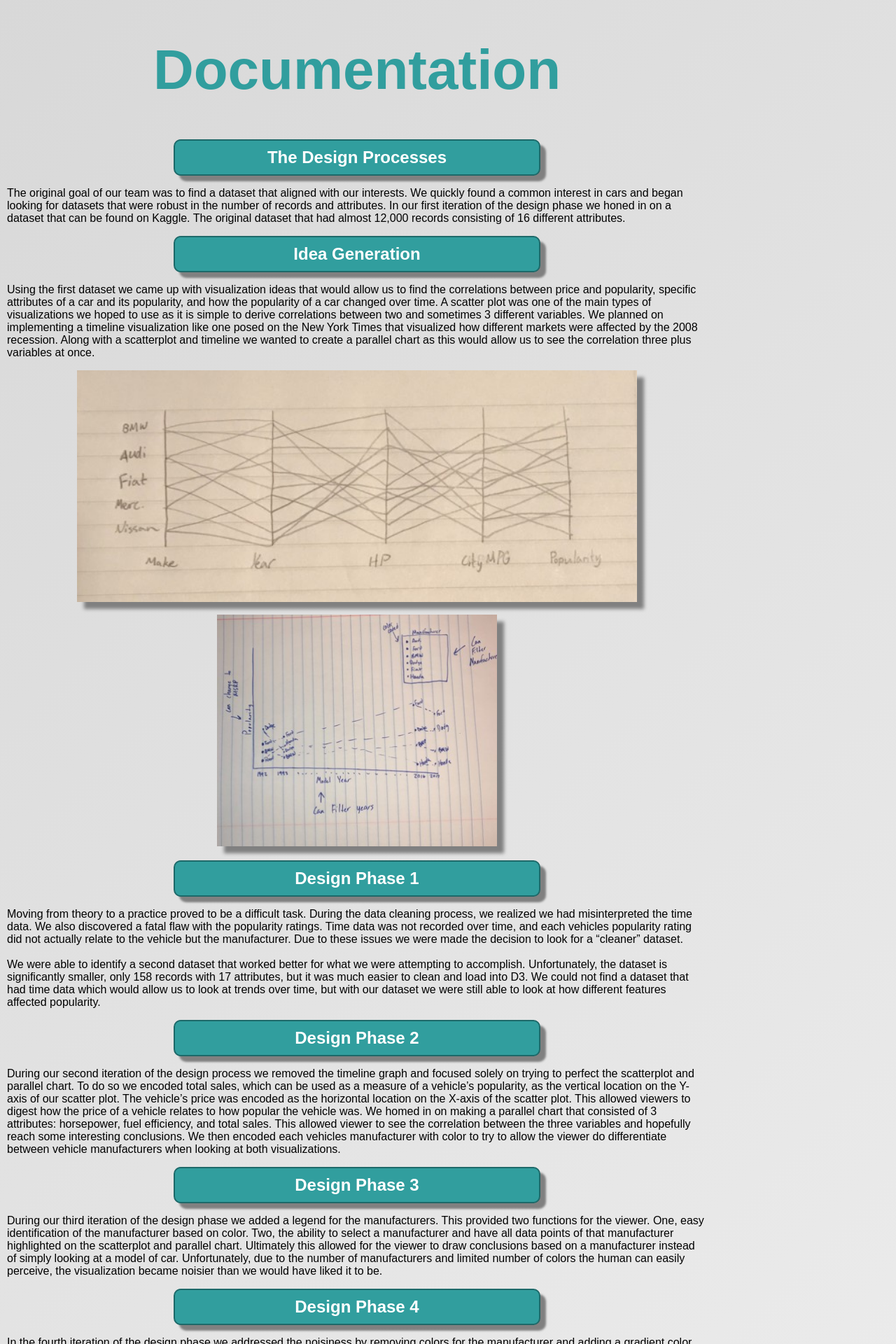
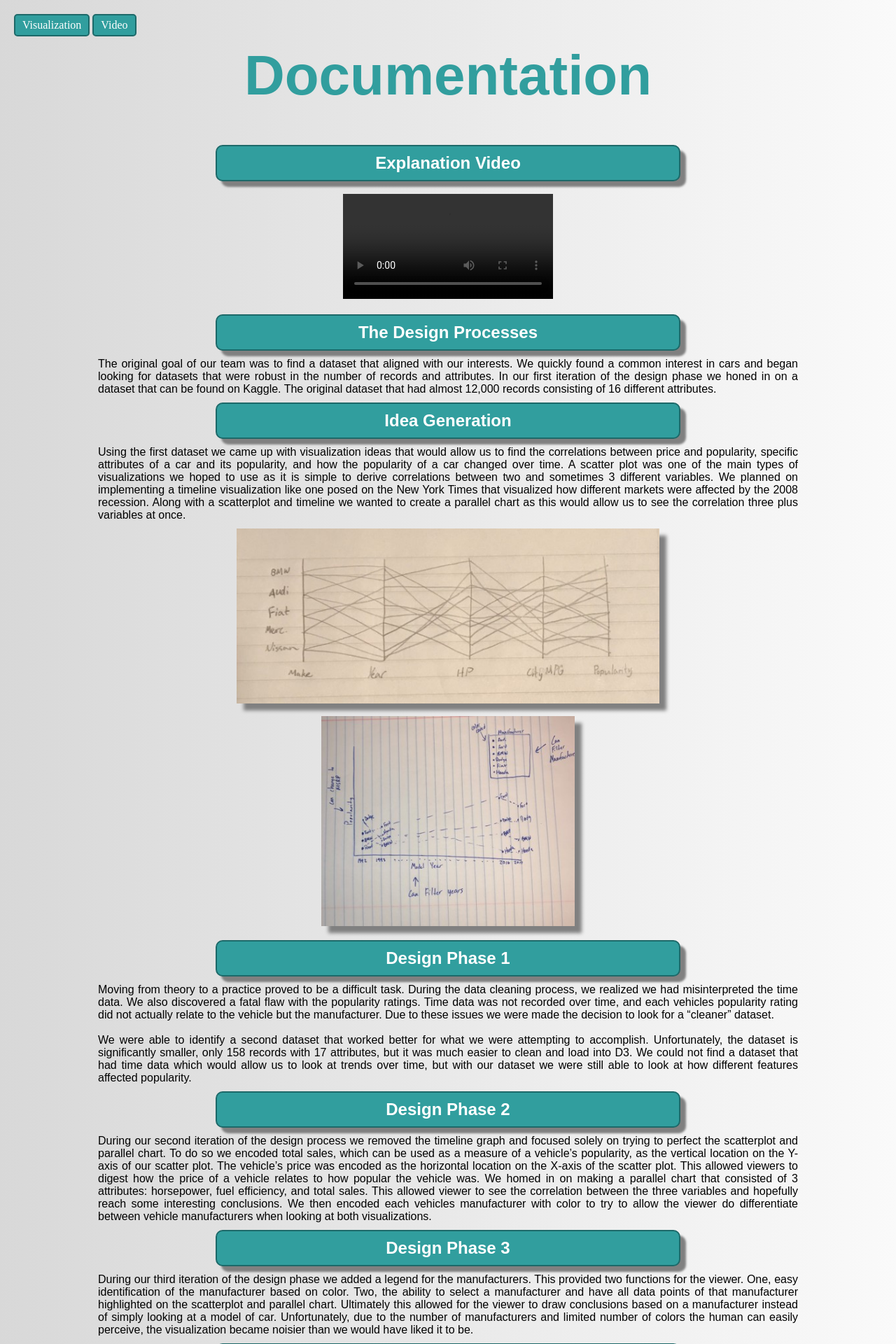
Before and after one commit to isaachdon/isaachdon.github.io, a PHP site: page /cardataset/FinalProjectDocumentation/finalProjectDocumentation.html in a window 1280 px wide. Shown: the top 1920 px of the page at 70% size. Run offline with PHP 8.4, Linux system fonts and the light colour scheme; grey boxes are pictures that could not be loaded.

Commit message:
Styling for doc page

```diff
--- a/cardataset/FinalProjectDocumentation/documentationStyle.css
+++ b/cardataset/FinalProjectDocumentation/documentationStyle.css
@@ -1,14 +1,18 @@
 body {
 	padding: 0;
-	margin: 10px;
-	max-width: 1000px;
+	max-width: 1250px;
 	background: linear-gradient(-45deg, #FAFAFA, #D8D8D8);
-
+    text-align: center;
 }
 
 p {
 	font-family: Arial;
-	text-align: left;
+	text-align: justify;
+    left: 0;
+    right: 0;
+    margin: auto;
+    padding: 10px;
+    max-width: 1000px;
 }
 
 h1 {
@@ -36,9 +40,10 @@ h2 {
 
 .links {
 	margin: auto;
-	padding-left: 325px;
 	margin: auto;
-	width: 50%;
+    position: fixed;
+    top: 20px;
+    left: 20px;
 }
 
 .links a{
@@ -48,14 +53,15 @@ h2 {
 	padding: 5px 10px;
 	border: solid 2px #1D6969;
 	border-radius: 5px;
+    text-decoration: none;
 }
 
 #parallel {
-	width: 800px;
+	height: 250px;
 }
 
 #scatter {
-	width: 400px;
+	height: 300px;
 	margin-bottom: 20px;
 }
 
@@ -69,3 +75,10 @@ h2 {
 	margin-right: auto;
 	box-shadow: 10px 10px 5px grey;
 }
+
+#container {
+    position: absolute;
+    left: 0;
+    right: 0;
+    margin: auto;
+}
--- a/cardataset/FinalProjectDocumentation/finalProjectDocumentation.html
+++ b/cardataset/FinalProjectDocumentation/finalProjectDocumentation.html
@@ -5,13 +5,19 @@
 	<link href="documentationStyle.css" type="text/css" rel="stylesheet">
 </head>
 <body>
+    <div id="container">
 	<h1>Documentation</h1>
+    <h2>Explanation Video</h2>
+    <br>
+        <video src="path to video here" controls></video> <!--link to video-->
+    <br><br>
+
 	<h2>The Design Processes</h2>
 		<p>The original goal of our team was to find a dataset that aligned with our interests. We quickly found a common interest in cars and began looking for datasets that were robust in the number of records and attributes. In our first iteration of the design phase we honed in on a dataset that can be found on Kaggle. The original dataset that had almost 12,000 records consisting of 16 different attributes. </p>
 	<h2>Idea Generation</h2>
 		<p>Using the first dataset we came up with visualization ideas that would allow us to find the correlations between price and popularity, specific attributes of a car and its popularity, and how the popularity of a car changed over time. A scatter plot was one of the main types of visualizations we hoped to use as it is simple to derive correlations between two and sometimes 3 different variables. We planned on implementing a timeline visualization like one posed on the New York Times that visualized how different markets were affected by the 2008 recession. Along with a scatterplot and timeline we wanted to create a parallel chart as this would allow us to see the correlation three plus variables at once. </p>
 		<img src="parallelSketch.jpg" id="parallel" class="images"/>
-		<br>
+        <br>
 		<img src="skatterSketch.jpg" id="scatter" class="images"/>
 
 	<h2>Design Phase 1</h2>
@@ -25,8 +31,6 @@
 		<p>In the fourth iteration of the design phase we addressed the noisiness by removing colors for the manufacturer and adding a gradient color scheme. This color scheme encoded the variable on the x-axis of the price. This cleaned up the visualizations as well as making it easier to draw conclusions on the parallel charts.</p>
 	<h2>Design Phase 5</h2>
 		<p>In the final interaction of our design process we added a drop-down box to allow the user to select what they wanted to view in the scatter plot and parallel chart. The drop-down box is used to select the x-axis of the scatter plot and the middle line in the parallel chart.  By adding the drop-down box, we were able to increase interactivity and broaden the information that can be gained from viewing the visualizations. </p>
-
-	<div id="video">Insert Video Here</div> <!--Need to embed video and add link once video is complete-->
 
 	<h2>Interesting Finds</h2>
 		<p>The goal of these visualizations was to determine how different attributes related to a vehicle's populaty. Specifically, out of the releveant attributes (<em>Price, Fuel Efficiency, Horsepower, Engine Size, Power Perf Factor</em>) what, if any, determines higher sales. <br><br> Based on the visualizations is seems vehicles priced between $10,000 and $40,000 are the most popular. More importantly, we can see the price has a negative correlation with sales. The cheaper a vehicle is, the more it will be sold.</p>
@@ -52,10 +56,10 @@
 		<p>We are happy with the final visulaization, but as with any project there are always improvements that could be made. We would like to find a more robust data set to see if the trends found here persist across a much larger population of vehicles. Finding a dataset with time data and location data would allow us to see trends over time and how different attributes relate to increased sales in different parts of the world. With the current visualizations, adding a function that allows you to compare a few manufacturers instead of all manufacturers would allow us to dig deep into what specific manufacturers are doing well compared to others. </p>
 
 		<div class="links">
-			<a href="../finalProject.html">Main</a> <!--link back to main page-->
-			<video src="path to video here" controls></video> <!--link to video-->
+			<a href="../finalProject.html">Visualization</a> <!--link back to main page-->
+            <a href="">Video</a>
 		</div>
-
+    </div>
 
 
 </body>
```
